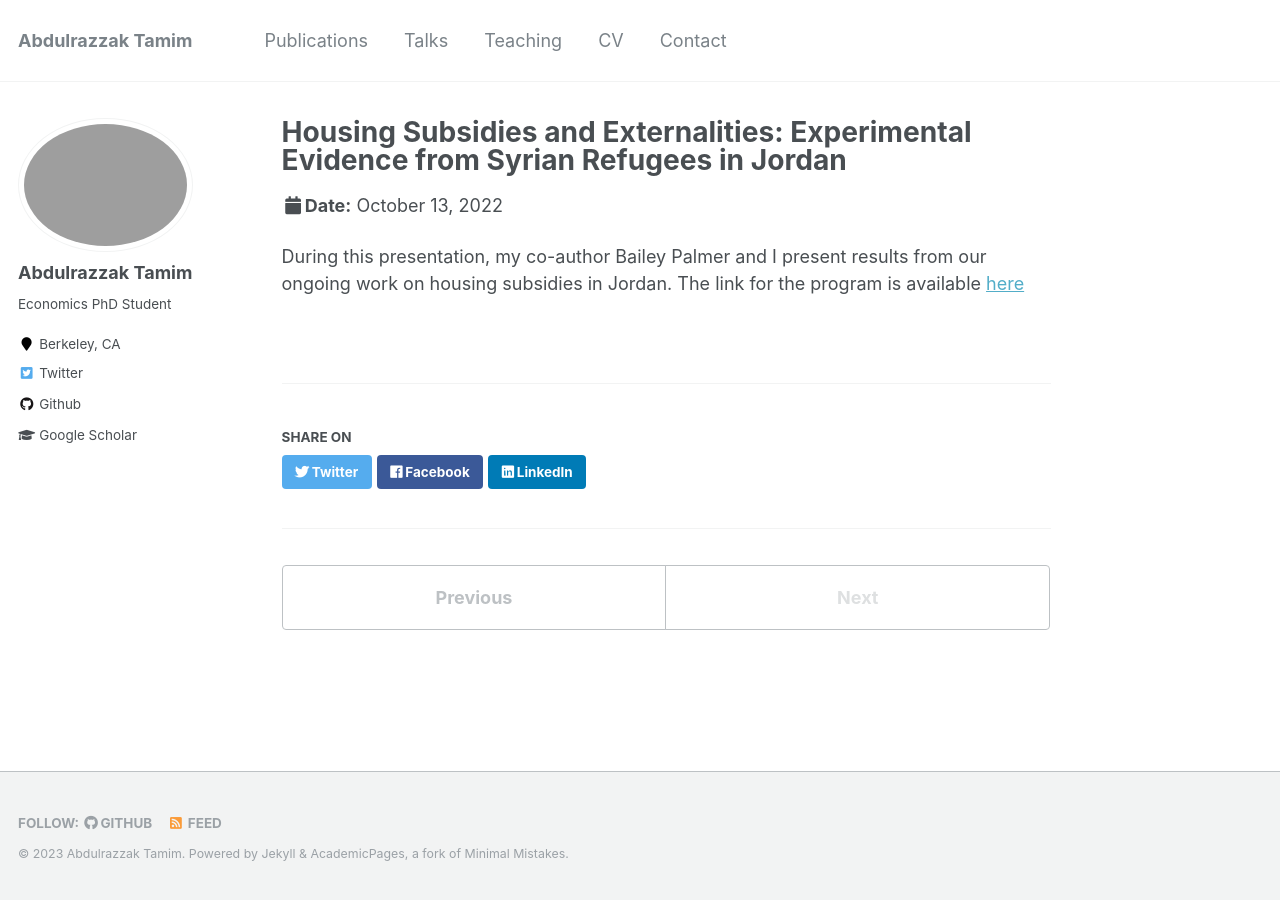
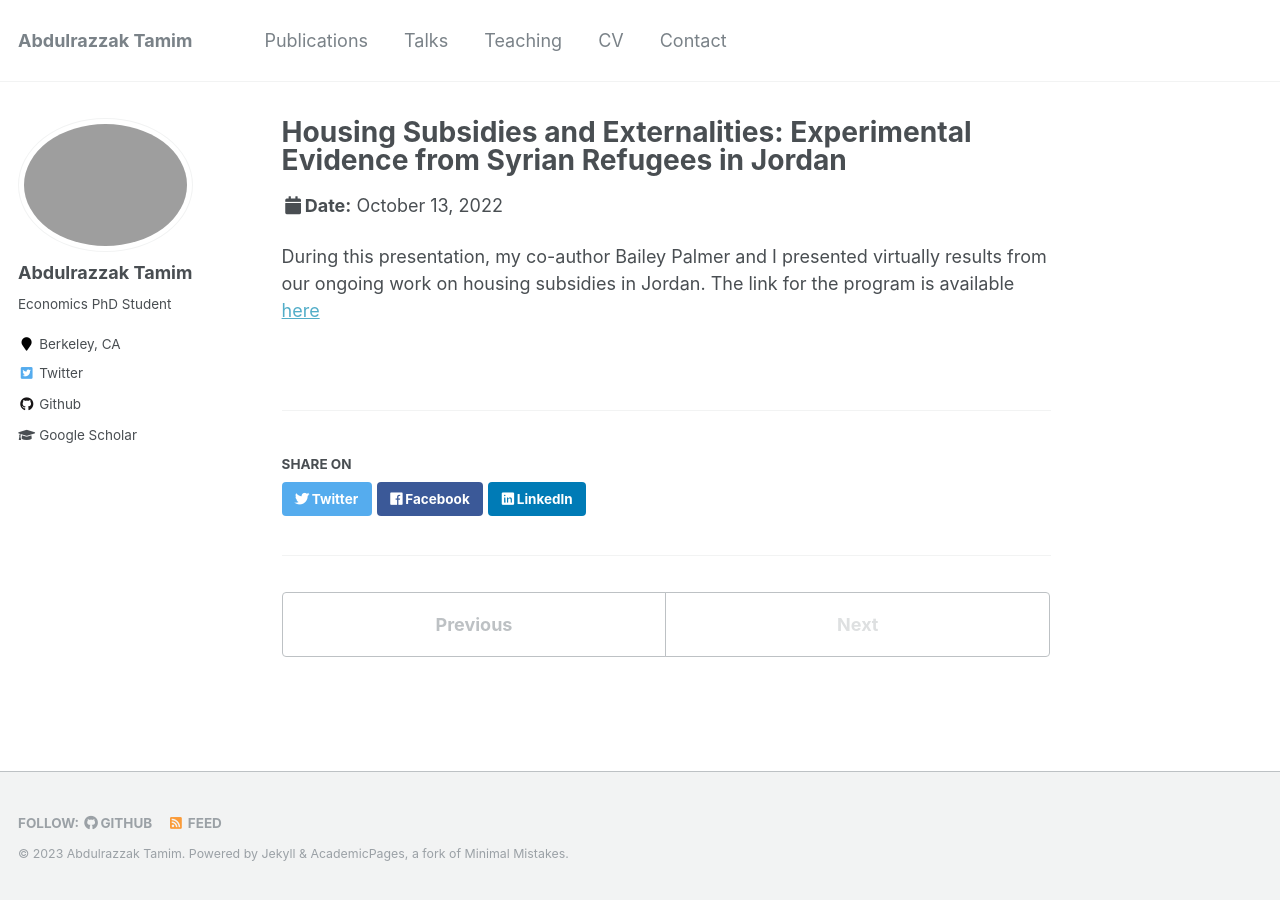
Before and after one commit to AbdulrazzakTamim/abdulrazzaktamim.github.io, a Jekyll site: the page built from _talks/2022-11-28-presentation.md, in a window 1280 px wide. Built offline with Jekyll 4.4.1, drawn with Linux system fonts in a browser that asks for light colours; comment, search, counter and statistics services are not loaded.

Commit message:
Update 2022-11-28-presentation.md

```diff
--- a/_talks/2022-11-28-presentation.md
+++ b/_talks/2022-11-28-presentation.md
@@ -3,10 +3,10 @@
 collection: talks
 type: "Presentation"
 permalink: talk-2022-11-28
-venue: "Elinor Ostrom Hall, DIW Berlin"
+venue: "Elinor Ostrom Hall, DIW Berlin (Virtual)"
 date: 2022-10-13
 location: "Berlin, Germany"
 ---
 
-During this presentation, my co-author Bailey Palmer and I present results from our ongoing work on housing subsidies in Jordan.
+During this presentation, my co-author Bailey Palmer and I presented virtually results from our ongoing work on housing subsidies in Jordan.
 The link for the program is available [here](https://www.diw.de/en/diw_01.c.840961.en/events/workshop_on_the_integration_of_refugee_families_in_host_coun___research_advances__policy_improvements__and_data_challenges.html)
```
